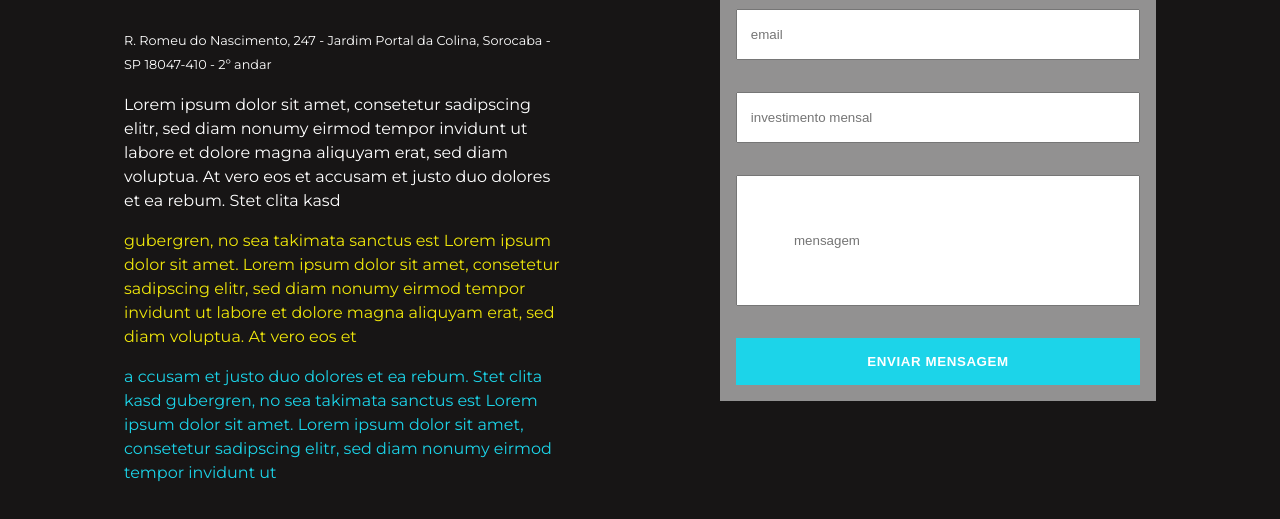
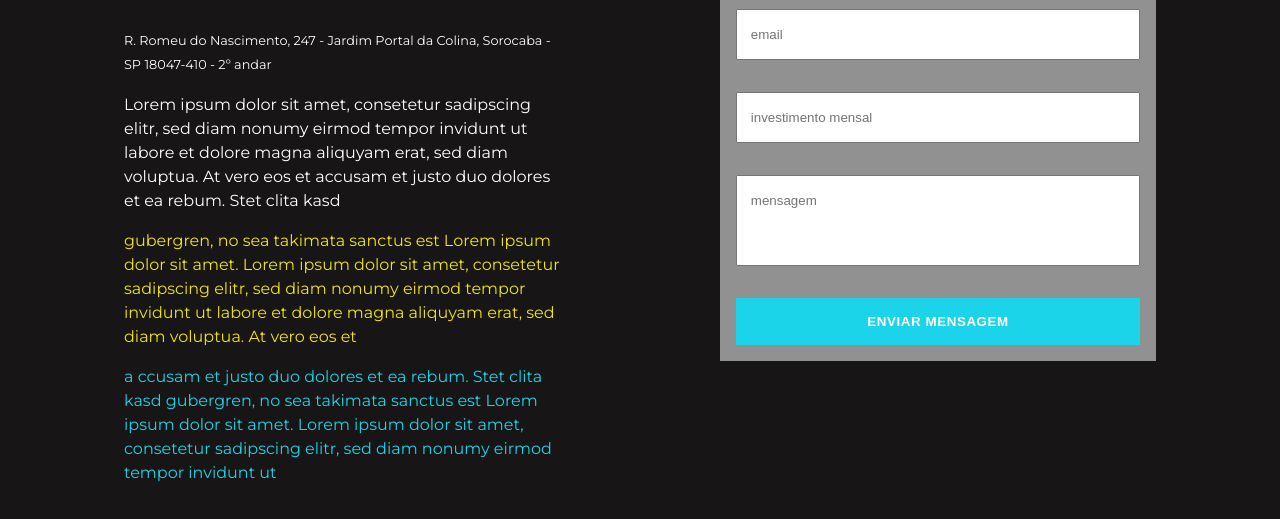
Before and after one commit to idkngrid/testeRocky, a plain HTML site: page index.html in a window 1280 px wide. Shown: the part 2898-3417 px from the top of the page. Drawn offline with Linux system fonts and the light colour scheme.

Commit message:
Correção dos espaçamentos do formulário.

```diff
--- a/css/style.css
+++ b/css/style.css
@@ -407,7 +407,7 @@ body{
  }
 
  .form-box p:nth-child(4) input{
-    padding: 3.5rem;
+    padding: 1rem .8rem 3.5rem;
  }
 
  .form-box p:nth-child(5) input{
```
